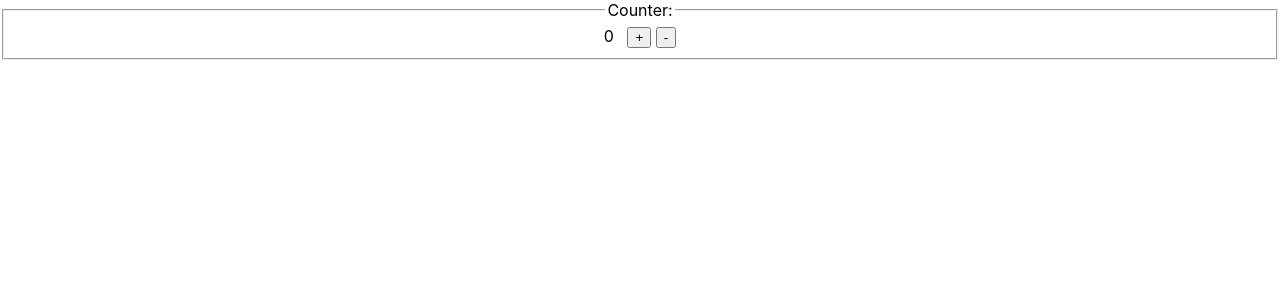
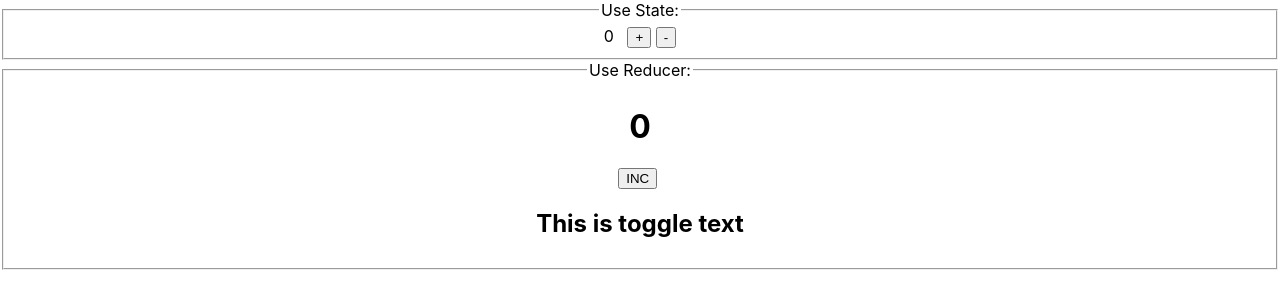
Before and after one commit to ravitejagGitHub/react-hooks, a React (Create React App) app: page / in a window 1280 px wide. Shown: the top 308 px of the page. Built offline with nearby package versions, Linux system fonts and the light colour scheme.

Commit message:
user reducer

```diff
--- a/src/App.js
+++ b/src/App.js
@@ -1,11 +1,12 @@
-import logo from './logo.svg';
-import './App.css';
-import { UseState } from './hooks/user-state';
+import "./App.css";
+import { UseReducer } from "./hooks/use-reducer";
+import { UseState } from "./hooks/use-state";
 
 function App() {
   return (
     <div className="App">
       <UseState />
+      <UseReducer />
     </div>
   );
 }
--- /dev/null
+++ b/src/hooks/use-reducer.js
@@ -0,0 +1,44 @@
+import { useReducer, useState } from "react";
+
+const reducer = (state, action) => {
+  const { type } = action;
+  switch (type) {
+    case "INC":
+      return {
+        ...state,
+        count: state.count + 1,
+      };
+
+    case "TOGGLE_TEXT":
+      return {
+        ...state,
+        showText: !state.showText,
+      };
+    default:
+      return state;
+  }
+};
+
+export const UseReducer = () => {
+  const [state, dispatch] = useReducer(reducer, {
+    count: 0,
+    showText: true,
+  });
+
+  const onChange = () => {
+    dispatch({ type: "INC" });
+    dispatch({ type: "TOGGLE_TEXT" });
+  };
+
+  return (
+    <div>
+      <fieldset>
+        <legend>Use Reducer:</legend>
+        <h1>{state.count} </h1>
+        <button onClick={onChange}> INC </button>
+        &nbsp;
+        <h2> {state.showText && "This is toggle text"}</h2>
+      </fieldset>
+    </div>
+  );
+};
--- /dev/null
+++ b/src/hooks/use-state.js
@@ -0,0 +1,25 @@
+import { useState } from "react";
+
+export const UseState = () => {
+  const [counter, setCounter] = useState(0);
+
+  const increment = () => {
+    setCounter(counter + 1);
+  };
+
+  const decrement = () => {
+    setCounter(counter - 1);
+  };
+
+  return (
+    <div>
+      <fieldset>
+        <legend>Use State:</legend>
+        {counter} &nbsp;&nbsp;
+        <button onClick={increment}> + </button>
+        &nbsp;
+        <button onClick={decrement}> - </button>
+      </fieldset>
+    </div>
+  );
+};
--- a/src/hooks/user-state.js
+++ /dev/null
@@ -1,25 +0,0 @@
-import { useState } from "react"
-
-export const UseState = ()=> {
-    const [counter, setCounter]= useState(0);
-
-    const increment = ()=>{
-        setCounter(counter+1);
-    }
-
-    const decrement = ()=>{
-        setCounter(counter-1);
-    }
-
-    return (
-        <div>
-            <fieldset>
-                <legend>Counter:</legend>
-                {counter} &nbsp;&nbsp;
-                <button onClick={increment}> + </button>
-                &nbsp;
-                <button onClick={decrement}> - </button>
-            </fieldset>
-        </div>
-    );
-}
```
